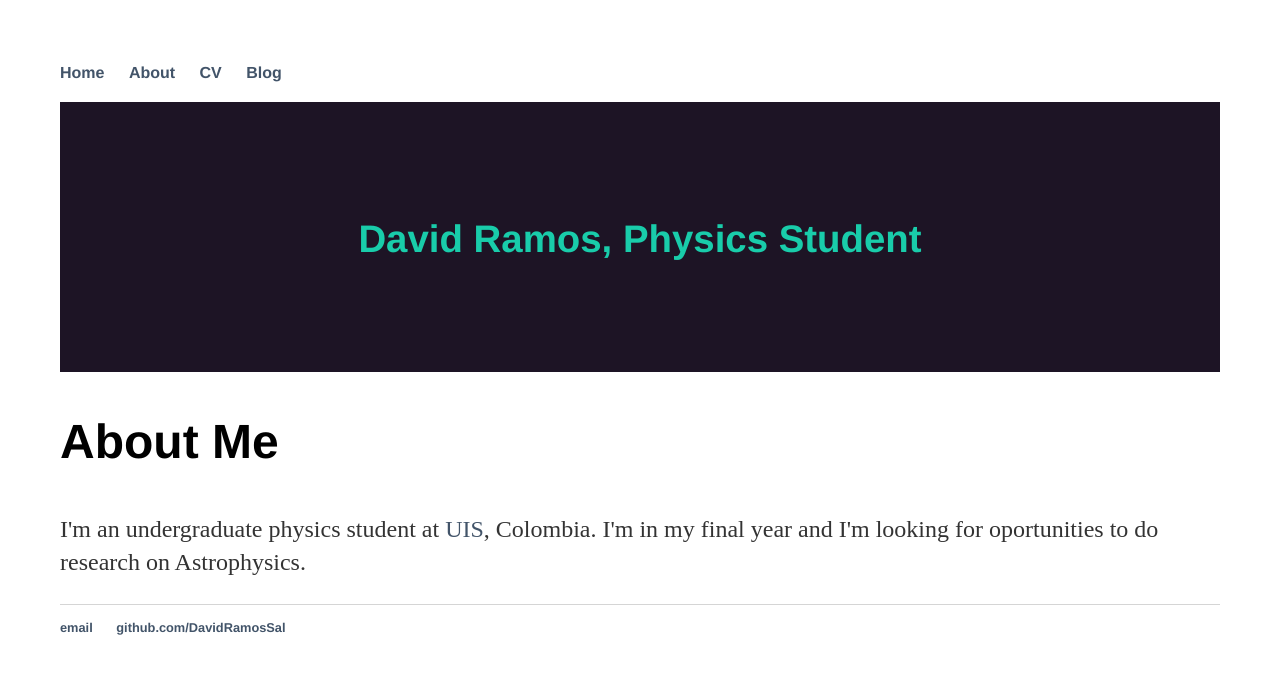
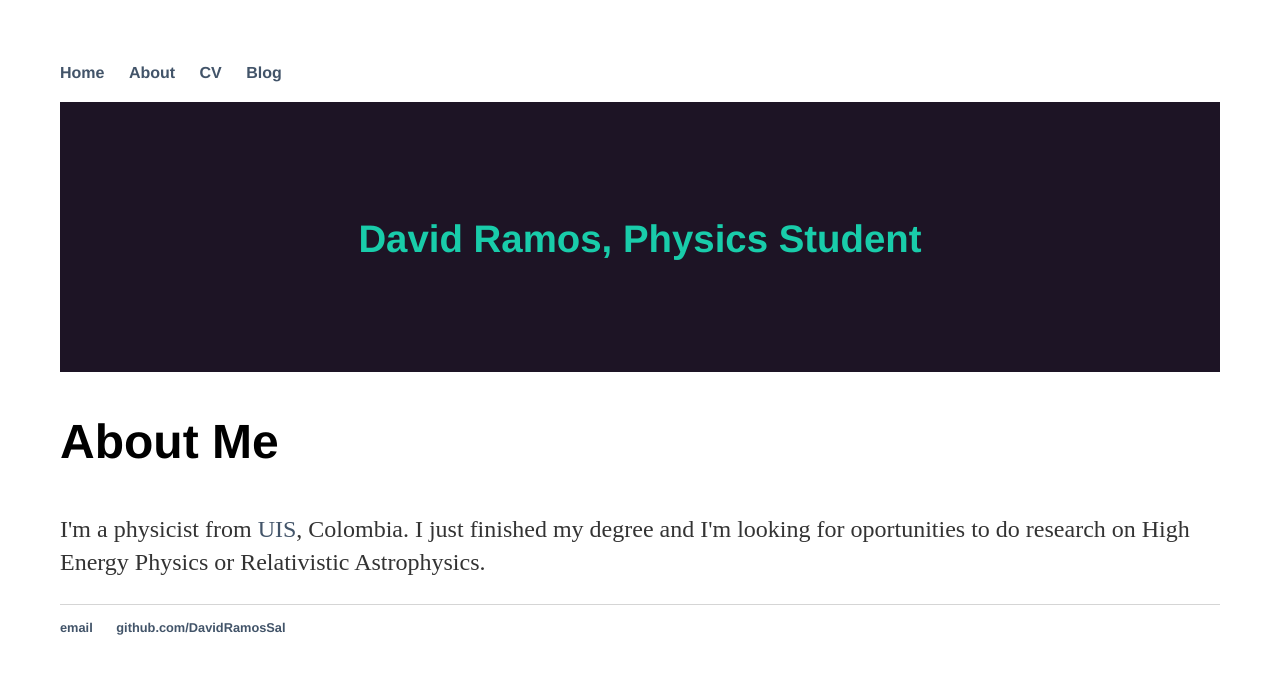
Before and after one commit to DavidRamosSal/DavidRamosSal.github.io, a Jekyll site: the page built from about/index.html, in a window 1280 px wide. Shown: the top 674 px of the page. Built offline with Jekyll 4.4.1, drawn with Linux system fonts in a browser that asks for light colours.

Commit message:
Update index.html

```diff
--- a/about/index.html
+++ b/about/index.html
@@ -4,5 +4,5 @@ title: About
 ---
 <div class="blurb">
 	<h1>About Me</h1>
-	<p>I'm an undergraduate physics student at <a href="https://www.uis.edu.co/webUIS/es/index.jsp">UIS</a>, Colombia. I'm in my final year and I'm looking for oportunities to do research on Astrophysics.  </p>
+	<p>I'm a physicist from <a href="https://www.uis.edu.co/webUIS/es/index.jsp">UIS</a>, Colombia. I just finished my degree and I'm looking for oportunities to do research on High Energy Physics or Relativistic Astrophysics.  </p>
 </div><!-- /.blurb -->
```
